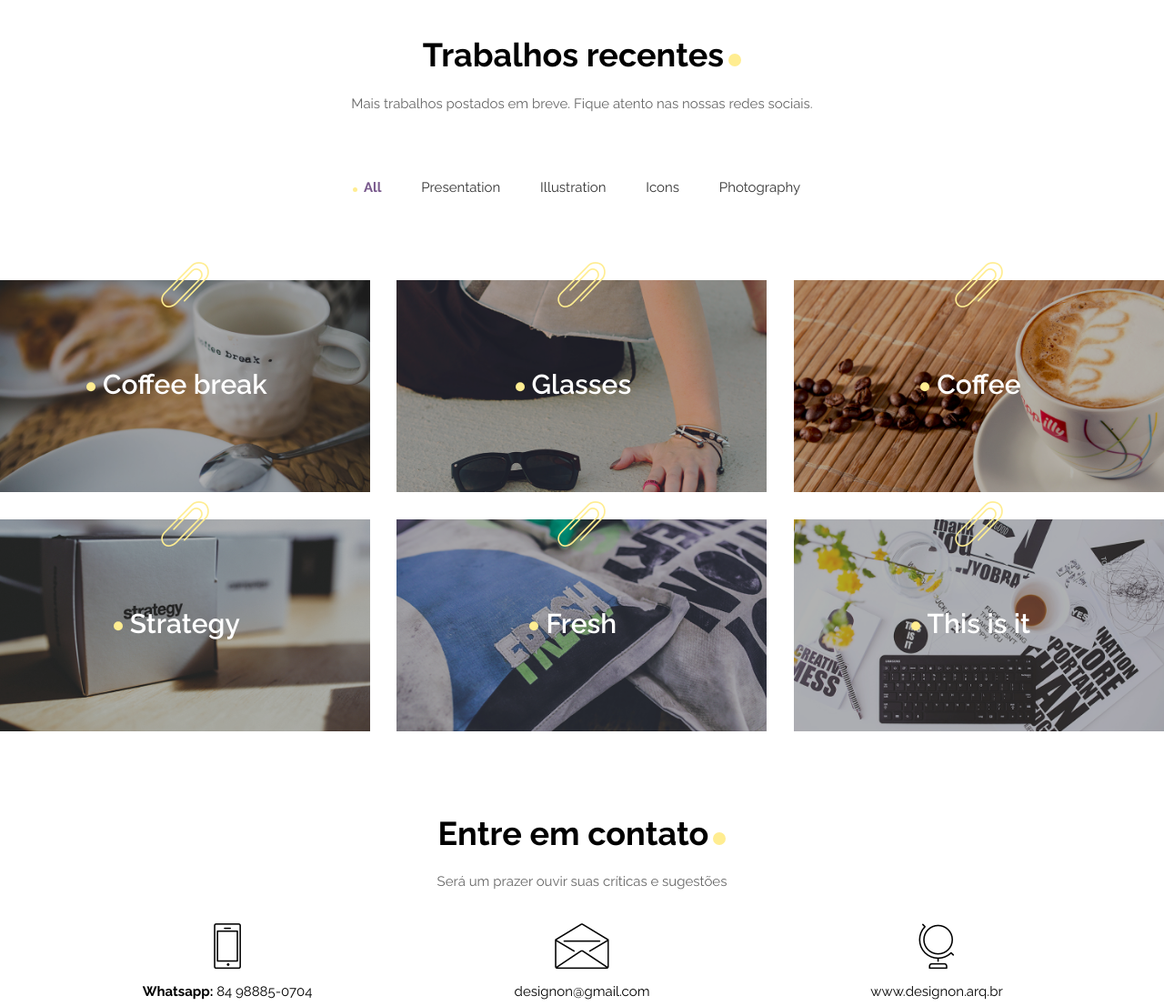
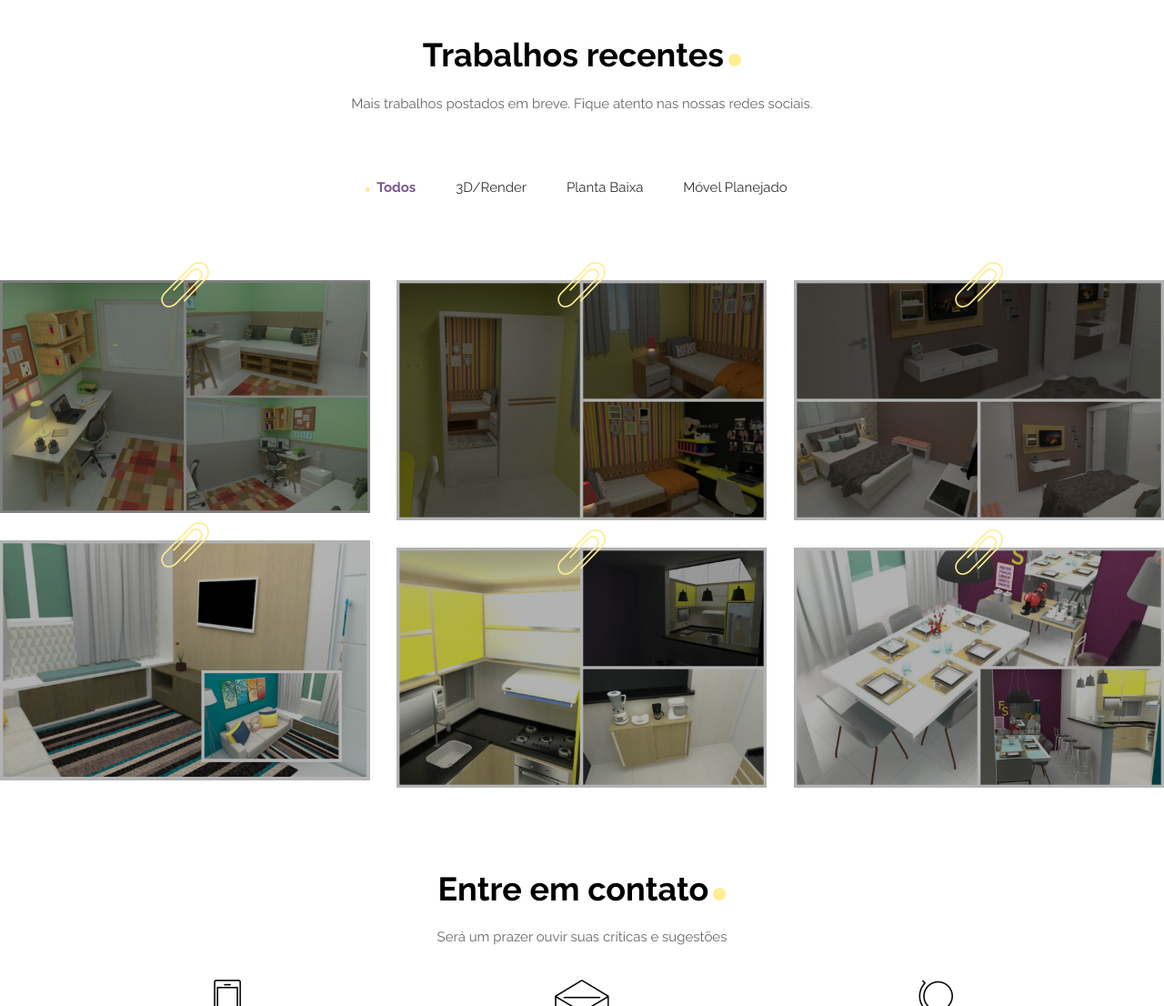
Before and after one commit to franklindias/designon, a Django app: page / in a window 1280 px wide. Shown: the part 3581-4687 px from the top of the page at 91% size. Run offline with Django 3.2, Linux system fonts and the light colour scheme; some libraries are stand-ins or nearby versions.

Commit message:
add showcase images

```diff
--- a/designon/core/templates/index.html
+++ b/designon/core/templates/index.html
@@ -318,22 +318,20 @@ type="text/javascript";e.parentNode.insertBefore($,e)})(document,"script");
   				</div>
 	  		</div>
 			<ul class="filter list-unstyled">
-				<li class="active"><a href="#" data-filter="*">All</a></li>
-				<li><a href="#" data-filter=".presentation">Presentation</a></li>
-				<li><a href="#" data-filter=".illustration">Illustration</a></li>
-				<li><a href="#" data-filter=".icons">Icons</a></li>
-				<li><a href="#" data-filter=".photography">Photography</a></li>
+				<li class="active"><a href="#" data-filter="*">Todos</a></li>
+				<li><a href="#" data-filter=".3d">3D/Render</a></li>
+				<li><a href="#" data-filter=".planta">Planta Baixa</a></li>
+				<li><a href="#" data-filter=".movel">Móvel Planejado</a></li>
 			</ul>
 			<div class="container-fluid">
 				<div class="row-showcase row-baseline row js-isotope">
-					<div class="col-showcase col-baseline col-sm-6 col-md-4 presentation js-isotope-item">
-						<a href="images/showcase/1.jpg" title="Coffee break">
+					<div class="col-showcase col-baseline col-sm-6 col-md-4 3d js-isotope-item">
+						<a href="{% static 'images/showcase/collage.jpg'%}" title="Escritório">
 	  						<figure>
-	  							<img alt="" src="{% static 'images/showcase/1.jpg'%}">
+	  							<img alt="" src="{% static 'images/showcase/collage.jpg'%}">
 	  							<figcaption>
 		  							<div class="wrap">
 			  							<header>
-				  							<h3>Coffee break</h3>
 			  							</header>
 		  							</div>
 	  							</figcaption>
@@ -341,65 +339,60 @@ type="text/javascript";e.parentNode.insertBefore($,e)})(document,"script");
 						</a>
 						<span class="icon-showcase text-yellow icon icon-paperclip"></span>
 					</div>
-					<div class="col-showcase col-baseline col-sm-6 col-md-4 presentation js-isotope-item">
-						<a href="images/showcase/2.jpg" title="Glasses">
+					<div class="col-showcase col-baseline col-sm-6 col-md-4 3d js-isotope-item">
+						<a href="{% static 'images/showcase/collage_quarto1.jpg'%}" title="Quarto de Solteiro">
 	  						<figure>
-	  							<img alt="" src="images/showcase/2.jpg">
+	  							<img alt="Quarto de Solteiro" src="{% static 'images/showcase/collage_quarto1.jpg'%}">
 	  							<figcaption>
 		  							<header>
-			  							<h3>Glasses</h3>
 		  							</header>
 	  							</figcaption>
 	  						</figure>
 	  						<span class="icon-showcase text-yellow icon icon-paperclip"></span>
 						</a>
 					</div>
-					<div class="col-showcase col-baseline col-sm-6 col-md-4 illustration js-isotope-item">
-						<a href="images/showcase/3.jpg" title="Coffee">
+					<div class="col-showcase col-baseline col-sm-6 col-md-4 3d js-isotope-item">
+						<a href="{% static 'images/showcase/collage_casal.jpg'%}" title="Quarto de Casal">
 	  						<figure>
-	  							<img alt="" src="images/showcase/3.jpg">
+	  							<img alt="" src="{% static 'images/showcase/collage_casal.jpg'%}">
 	  							<figcaption>
 		  							<header>
-			  							<h3>Coffee</h3>
 		  							</header>
 	  							</figcaption>
 	  						</figure>
 	  						<span class="icon-showcase text-yellow icon icon-paperclip"></span>
 						</a>
 					</div>
-					<div class="col-showcase col-baseline col-sm-6 col-md-4 illustration js-isotope-item">
-						<a href="images/showcase/4.jpg" title="Strategy">
+					<div class="col-showcase col-baseline col-sm-6 col-md-4 3d js-isotope-item">
+						<a href="{% static 'images/showcase/collage_sala.jpg'%}" title="Sala de Estar">
 	  						<figure>
-	  							<img alt="" src="images/showcase/4.jpg">
+	  							<img alt="" src="{% static 'images/showcase/collage_sala.jpg'%}">
 	  							<figcaption>
 		  							<header>
-			  							<h3>Strategy</h3>
 		  							</header>
 	  							</figcaption>
 	  						</figure>
-  							<span class="icon-showcase text-yellow icon icon-paperclip"></span>
+	  						<span class="icon-showcase text-yellow icon icon-paperclip"></span>
 						</a>
 					</div>
-					<div class="col-showcase col-baseline col-sm-6 col-md-4 icons js-isotope-item">
-						<a href="images/showcase/5.jpg" title="Fresh">
+					<div class="col-showcase col-baseline col-sm-6 col-md-4 3d js-isotope-item">
+						<a href="{% static 'images/showcase/collage_cozinha.jpg'%}" title="Cozinha">
 	  						<figure>
-	  							<img alt="" src="images/showcase/5.jpg">
+	  							<img alt="" src="{% static 'images/showcase/collage_cozinha.jpg'%}">
 	  							<figcaption>
 		  							<header>
-			  							<h3>Fresh</h3>
 		  							</header>
 	  							</figcaption>
 	  						</figure>
-  							<span class="icon-showcase text-yellow icon icon-paperclip"></span>
+	  						<span class="icon-showcase text-yellow icon icon-paperclip"></span>
 						</a>
 					</div>
-					<div class="col-showcase col-baseline col-sm-6 col-md-4 photography js-isotope-item">
-						<a href="images/showcase/6.jpg" title="This is it">
+					<div class="col-showcase col-baseline col-sm-6 col-md-4 3d js-isotope-item">
+						<a href="{% static 'images/showcase/collage_jantar.jpg'%}" title="Sala de Jantar">
 	  						<figure>
-	  							<img alt="" src="images/showcase/6.jpg">
+	  							<img alt="" src="{% static 'images/showcase/collage_jantar.jpg'%}">
 	  							<figcaption>
 		  							<header>
-			  							<h3>This is it</h3>
 		  							</header>
 	  							</figcaption>
 	  						</figure>
```
Also changed, not shown: designon/core/static/images/showcase/2.jpg (deleted), designon/core/static/images/showcase/3.jpg (deleted), designon/core/static/images/showcase/4.jpg (deleted), designon/core/static/images/showcase/5.jpg (deleted), designon/core/static/images/showcase/6.jpg (deleted), designon/core/static/images/showcase/collage.jpg (added), designon/core/static/images/showcase/collage_casal.jpg (added), designon/core/static/images/showcase/collage_cozinha.jpg (added), designon/core/static/images/showcase/collage_jantar.jpg (added), designon/core/static/images/showcase/collage_quarto1.jpg (added), designon/core/static/images/showcase/collage_sala.jpg (added).
